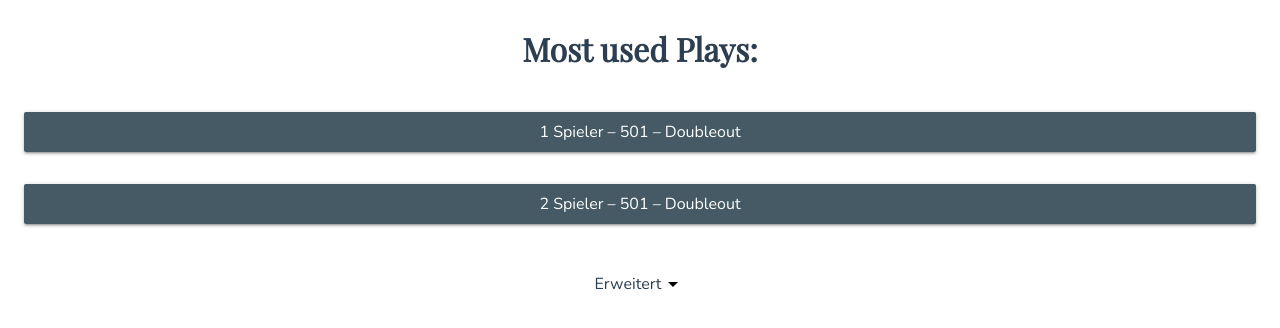
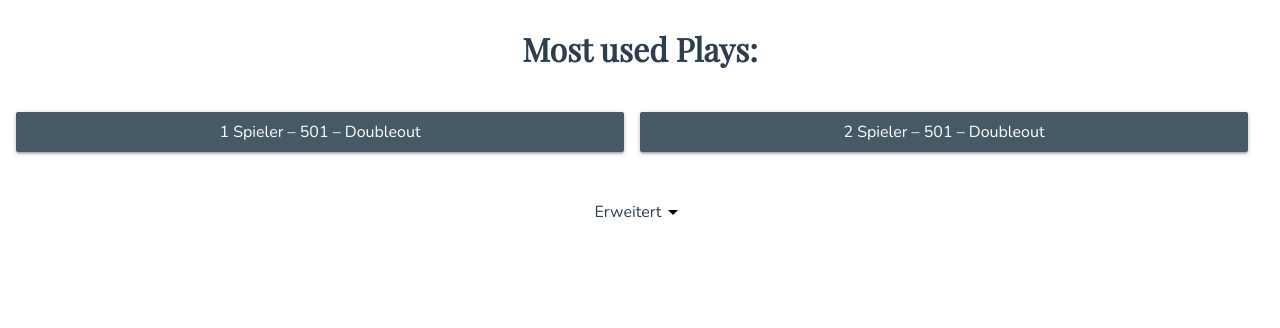
Before and after one commit to dieserak/dartscorer, a Vue app: page / in a window 1280 px wide. Shown: the top 328 px of the page. Built offline with nearby package versions, Linux system fonts and the light colour scheme; what vue-speech would draw is missing.

Commit message:
breakpoint

```diff
--- a/src/styles/mixins.scss
+++ b/src/styles/mixins.scss
@@ -1,5 +1,7 @@
+@import '../styles/variables.scss';
+
 @mixin desktop {
-  @media (min-width: #{mobile}) {
+  @media (min-width: #{$mobile}) {
     @content;
   }
 }
```
